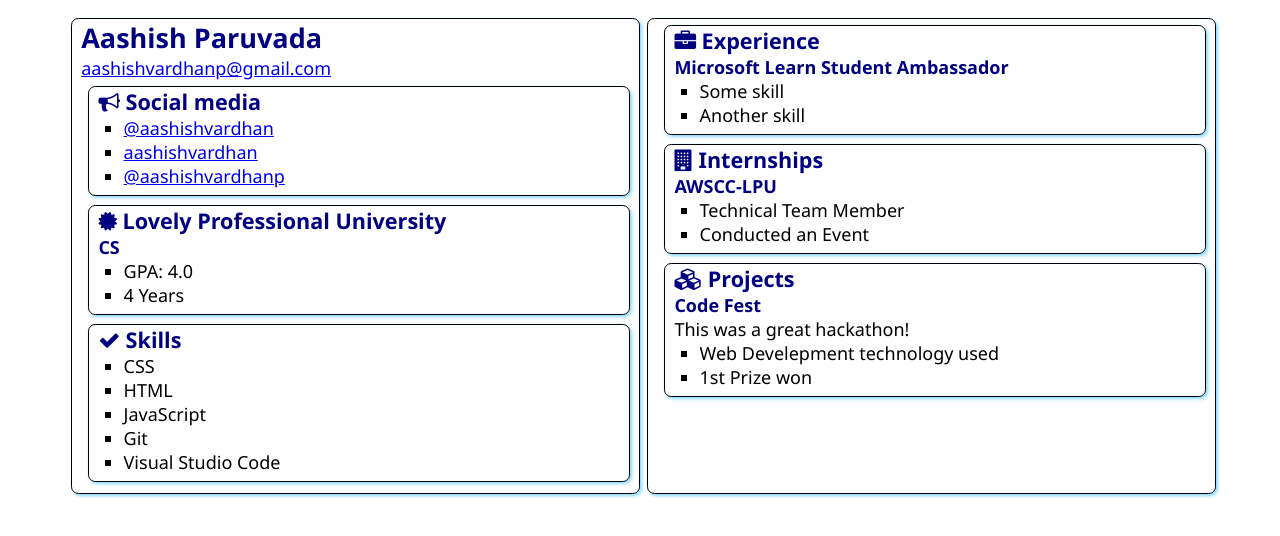
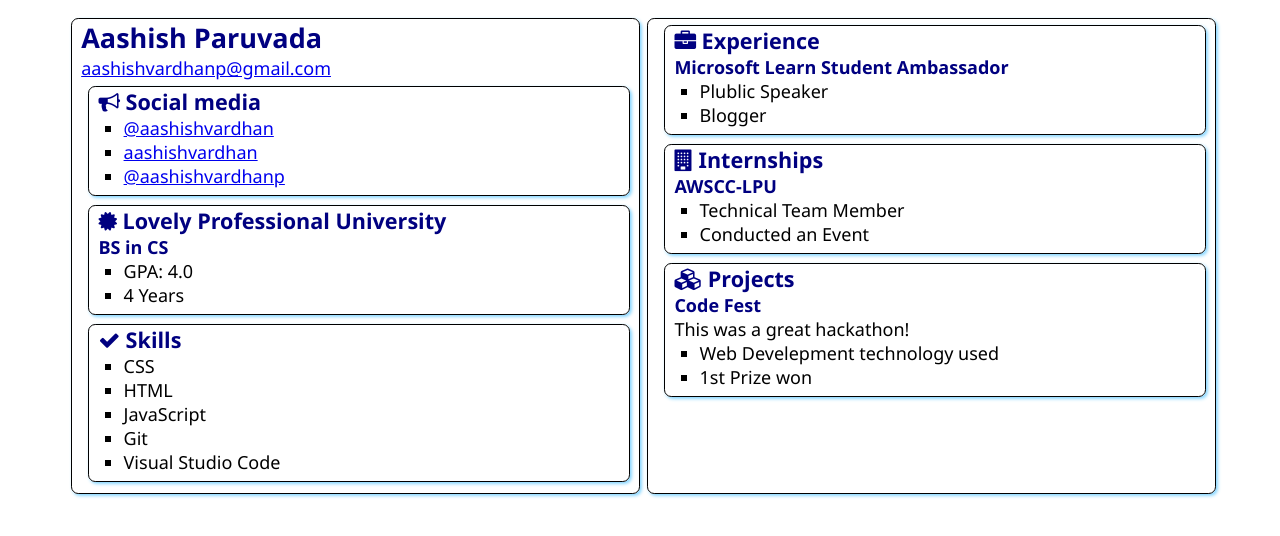
Before and after one commit to aashishvardhan/-SATechnicalOnboarding, a plain HTML site: page src/index.html in a window 1280 px wide. Drawn offline with Linux system fonts and the light colour scheme.

Commit message:
updated my info

```diff
--- a/src/index.html
+++ b/src/index.html
@@ -33,7 +33,7 @@
                         <i class="fa fa-certificate" aria-hidden="true"></i>
                         Lovely Professional University
                     </h2>
-                    <h3>CS</h3>
+                    <h3>BS in CS</h3>
                     <ul>
                         <li>GPA: 4.0</li>
                         <li>4 Years</li>
@@ -63,8 +63,8 @@
                 </h2>
                 <h3>Microsoft Learn Student Ambassador</h3>
                 <ul>
-                    <li>Some skill</li>
-                    <li>Another skill</li>
+                    <li>Plublic Speaker</li>
+                    <li>Blogger</li>
                 </ul>
             </section>
             <section class="box">
```
